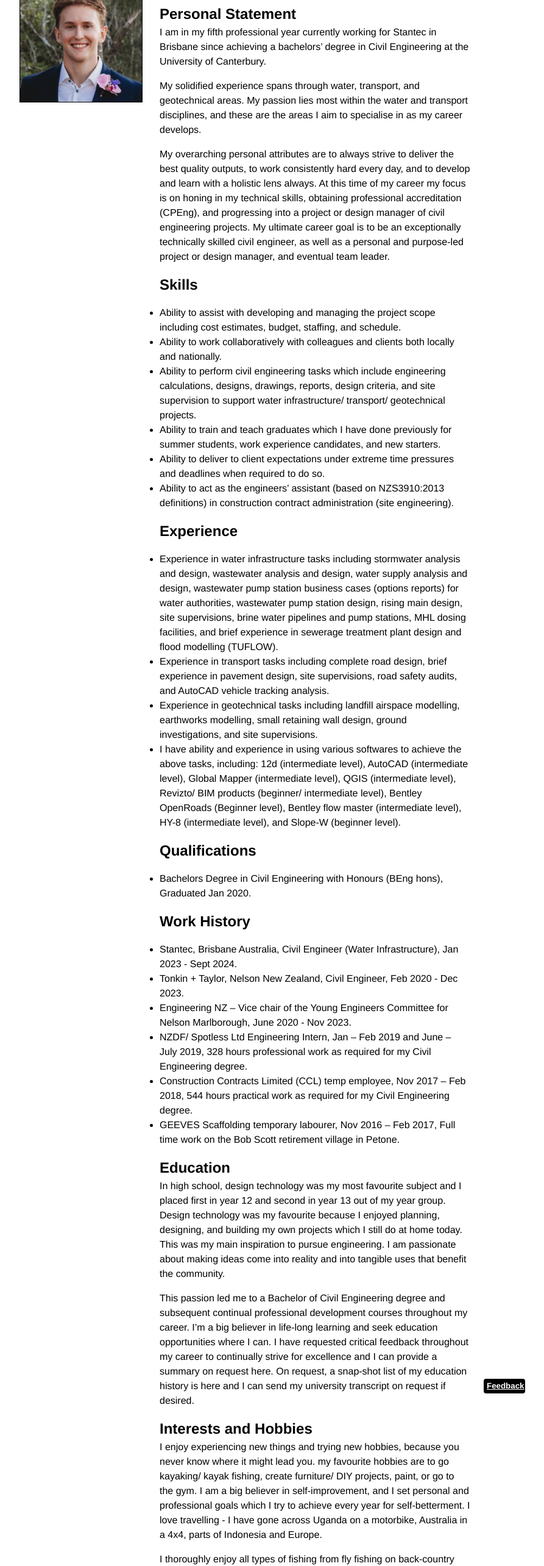
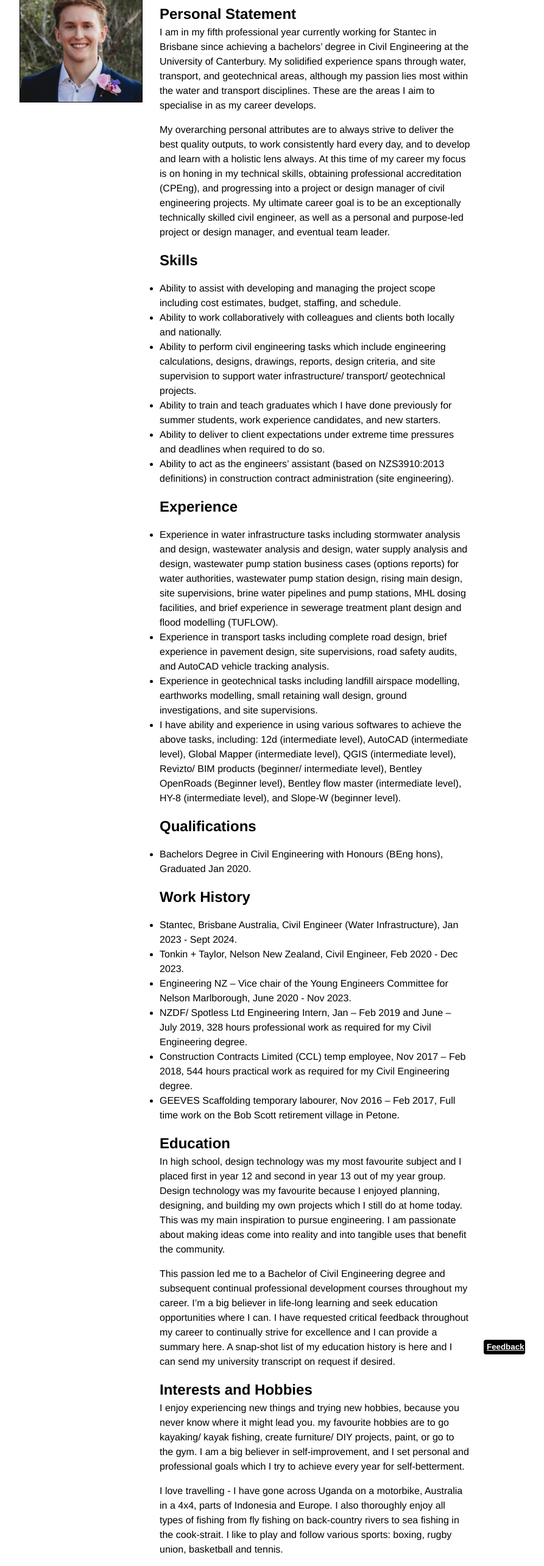
Before and after one commit to jessemccall/jessemccall.github.io, a plain HTML site: page index.html in a window 1280 px wide. Shown: the part 200-2768 px from the top of the page at 61% size, without its empty margins (123-1016 px from the left). Drawn offline with nearby package versions, Linux system fonts and the light colour scheme.

Commit message:
Update index.html

```diff
--- a/index.html
+++ b/index.html
@@ -122,9 +122,8 @@
 
    <h2>Personal Statement</h2>
       <p>I am in my fifth professional year currently working for Stantec in Brisbane since achieving a bachelors’
-        degree in Civil Engineering at the University of Canterbury.</p>
-          <p>My solidified experience spans through water, transport, and geotechnical areas. My passion lies most
-        within the water and transport disciplines, and these are the areas I aim to specialise in as my career develops.</p>
+        degree in Civil Engineering at the University of Canterbury. My solidified experience spans through water, transport, and geotechnical areas, although my passion lies most
+        within the water and transport disciplines. These are the areas I aim to specialise in as my career develops.</p>
       <p>My overarching personal attributes are to always strive to deliver the best quality outputs, to work
       consistently hard every day, and to develop and learn with a holistic lens always. At this time of my career
       my focus is on honing in my technical skills, obtaining professional accreditation (CPEng), and progressing into a
@@ -188,7 +187,7 @@
         This was my main inspiration to pursue engineering. I am passionate about making ideas come into reality and into tangible uses that benefit the community.
       </p>
 This passion led me to a Bachelor of Civil Engineering degree and subsequent continual professional development courses throughout my career. I’m a big believer in life-long learning and seek education opportunities where I can.
-          I have requested critical feedback throughout my career to continually strive for excellence and I can provide a summary on request here. On request, a snap-shot list of my education history is here
+          I have requested critical feedback throughout my career to continually strive for excellence and I can provide a summary here. A snap-shot list of my education history is here
           <div class='callout Feedback'><div class=''></div><a href='https://www.linkedin.com/in/jessemccall/'>Feedback</a></div>
           and I can send my university transcript on request if desired.
         </p>
@@ -197,9 +196,9 @@ This passion led me to a Bachelor of Civil Engineering degree and subsequent con
             <section id='interests and hobbies'>
       <h2>Interests and Hobbies</h2>
       <p>I enjoy experiencing new things and trying new hobbies, because you never know where it might lead you. my favourite hobbies are to go kayaking/ kayak fishing, create furniture/ DIY projects, paint, or go to the gym.
-        I am a big believer in self-improvement, and I set personal and professional goals which I try to achieve every year for self-betterment.
-        I love travelling - I have gone across Uganda on a motorbike, Australia in a 4x4, parts of Indonesia and Europe. </p>
-              I thoroughly enjoy all types of fishing from fly fishing on back-country rivers to sea fishing in the cook-strait. I like to play and follow various
+        I am a big believer in self-improvement, and I set personal and professional goals which I try to achieve every year for self-betterment. </p>
+              <p>I love travelling - I have gone across Uganda on a motorbike, Australia in a 4x4, parts of Indonesia and Europe.
+              I also thoroughly enjoy all types of fishing from fly fishing on back-country rivers to sea fishing in the cook-strait. I like to play and follow various
         sports: boxing, rugby union, basketball and tennis. </p>
     </section>
 
```
